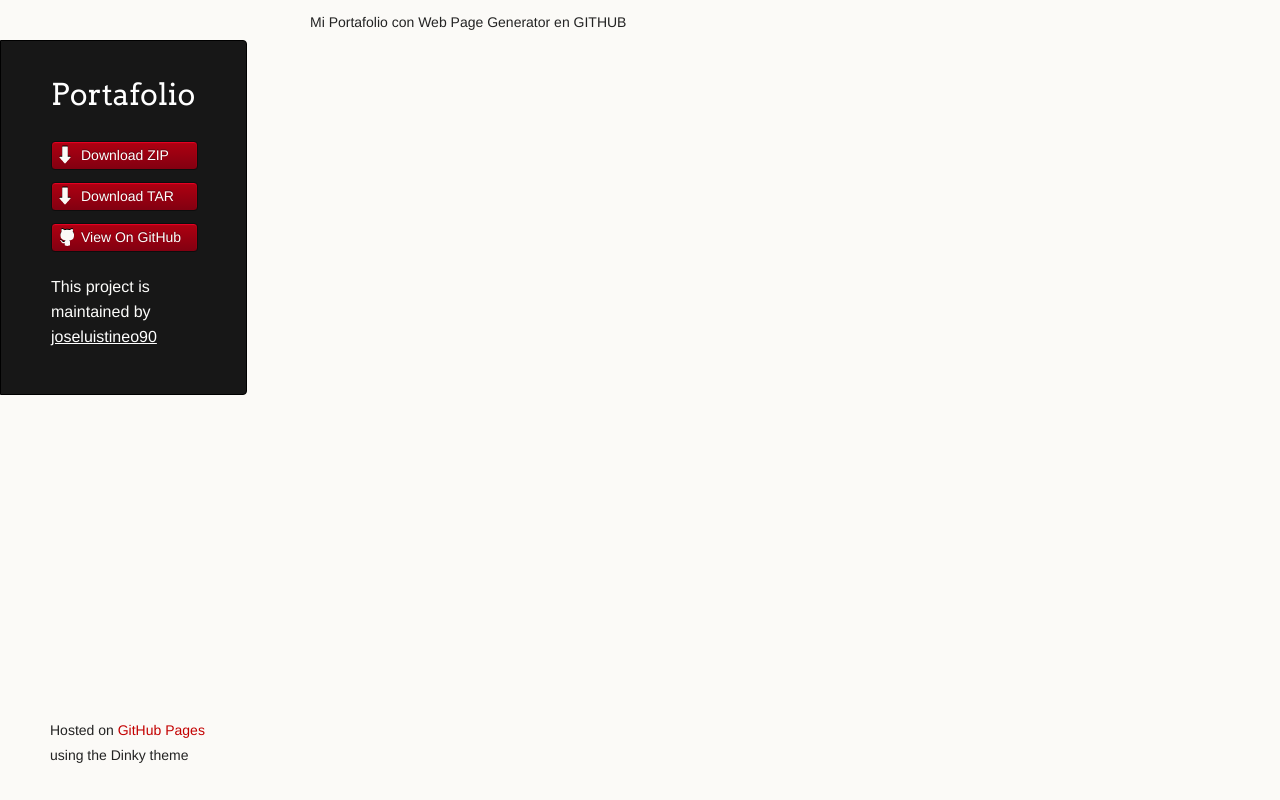
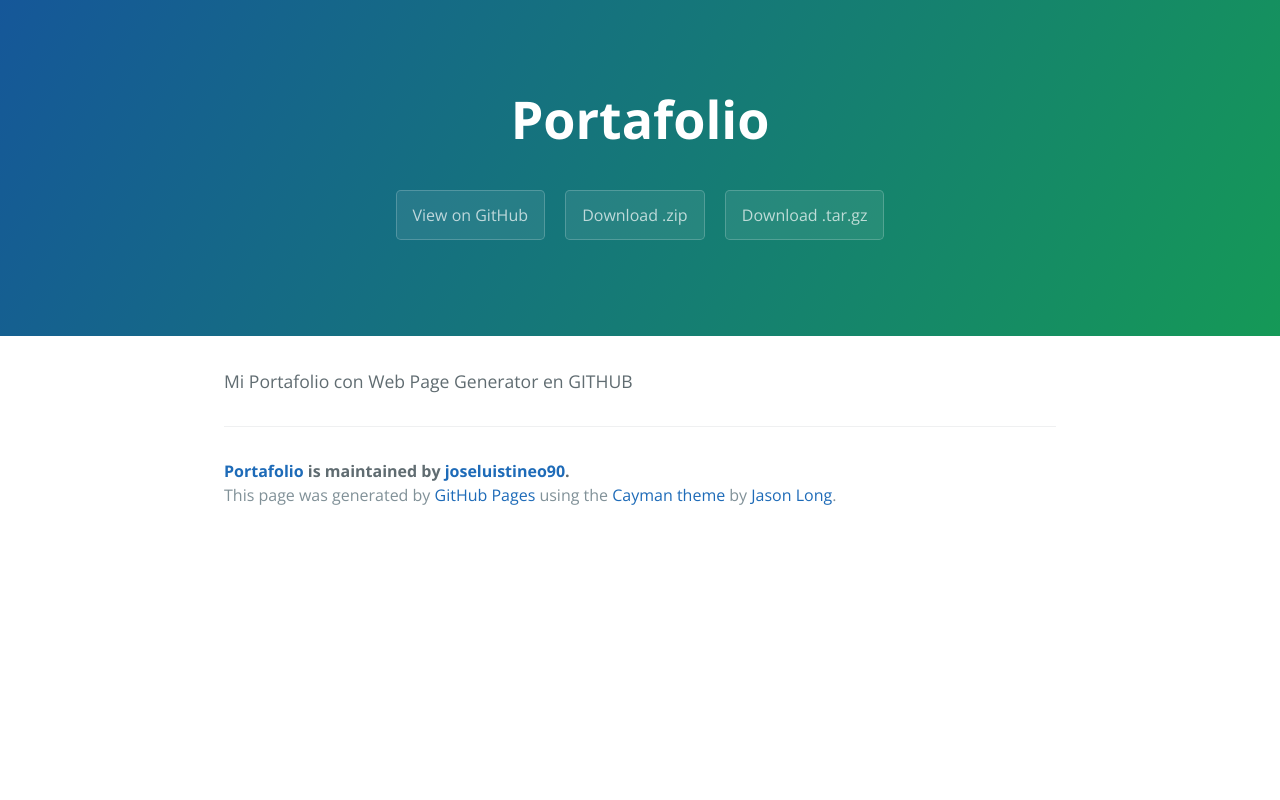
Before and after one commit to joseluistineo90/portafolio, a plain HTML site: page index.html in a window 1280 px wide. Drawn offline with nearby package versions, Linux system fonts and the light colour scheme.

Commit message:
Create gh-pages branch via GitHub

```diff
--- a/index.html
+++ b/index.html
@@ -1,42 +1,34 @@
-<!doctype html>
-<html>
+<!DOCTYPE html>
+<html lang="en-us">
   <head>
-    <meta charset="utf-8">
-    <meta http-equiv="X-UA-Compatible" content="chrome=1">
+    <meta charset="UTF-8">
     <title>Portafolio by joseluistineo90</title>
-
-    <link rel="stylesheet" href="stylesheets/styles.css">
-    <link rel="stylesheet" href="stylesheets/github-light.css">
-    <script src="javascripts/scale.fix.js"></script>
-    <meta name="viewport" content="width=device-width, initial-scale=1, user-scalable=no">
-    <!--[if lt IE 9]>
-    <script src="//html5shiv.googlecode.com/svn/trunk/html5.js"></script>
-    <![endif]-->
+    <meta name="viewport" content="width=device-width, initial-scale=1">
+    <link rel="stylesheet" type="text/css" href="stylesheets/normalize.css" media="screen">
+    <link href='https://fonts.googleapis.com/css?family=Open+Sans:400,700' rel='stylesheet' type='text/css'>
+    <link rel="stylesheet" type="text/css" href="stylesheets/stylesheet.css" media="screen">
+    <link rel="stylesheet" type="text/css" href="stylesheets/github-light.css" media="screen">
   </head>
   <body>
-    <div class="wrapper">
-      <header>
-        <h1 class="header">Portafolio</h1>
-        <p class="header"></p>
+    <section class="page-header">
+      <h1 class="project-name">Portafolio</h1>
+      <h2 class="project-tagline"></h2>
+      <a href="https://github.com/joseluistineo90/portafolio" class="btn">View on GitHub</a>
+      <a href="https://github.com/joseluistineo90/portafolio/zipball/master" class="btn">Download .zip</a>
+      <a href="https://github.com/joseluistineo90/portafolio/tarball/master" class="btn">Download .tar.gz</a>
+    </section>
 
-        <ul>
-          <li class="download"><a class="buttons" href="https://github.com/joseluistineo90/portafolio/zipball/master">Download ZIP</a></li>
-          <li class="download"><a class="buttons" href="https://github.com/joseluistineo90/portafolio/tarball/master">Download TAR</a></li>
-          <li><a class="buttons github" href="https://github.com/joseluistineo90/portafolio">View On GitHub</a></li>
-        </ul>
+    <section class="main-content">
+      <p>Mi Portafolio con Web Page Generator en GITHUB</p>
 
-        <p class="header">This project is maintained by <a class="header name" href="https://github.com/joseluistineo90">joseluistineo90</a></p>
+      <footer class="site-footer">
+        <span class="site-footer-owner"><a href="https://github.com/joseluistineo90/portafolio">Portafolio</a> is maintained by <a href="https://github.com/joseluistineo90">joseluistineo90</a>.</span>
 
+        <span class="site-footer-credits">This page was generated by <a href="https://pages.github.com">GitHub Pages</a> using the <a href="https://github.com/jasonlong/cayman-theme">Cayman theme</a> by <a href="https://twitter.com/jasonlong">Jason Long</a>.</span>
+      </footer>
 
-      </header>
-      <section>
-        <p>Mi Portafolio con Web Page Generator en GITHUB</p>
-      </section>
-      <footer>
-        <p><small>Hosted on <a href="https://pages.github.com">GitHub Pages</a> using the Dinky theme</small></p>
-      </footer>
-    </div>
-    <!--[if !IE]><script>fixScale(document);</script><![endif]-->
+    </section>
+
 
   </body>
 </html>
```
